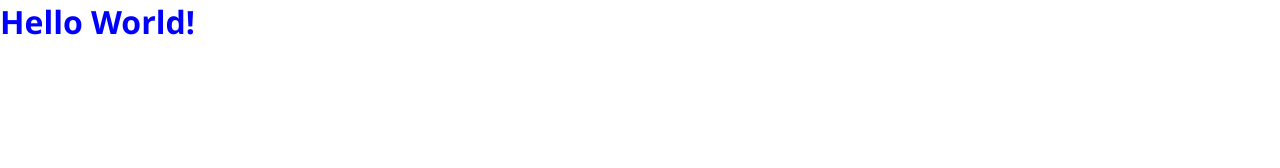
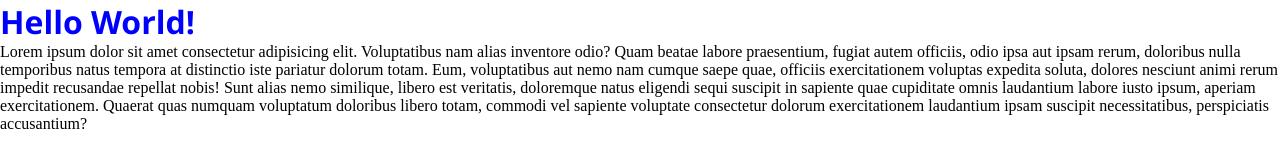
Before and after one commit to IceStorm1k/firstGitPto, a plain HTML site: page index.html in a window 1280 px wide. Drawn offline with Linux system fonts and the light colour scheme.

Commit message:
Добавил новый абзац с большим текстом

```diff
--- a/index.html
+++ b/index.html
@@ -8,5 +8,6 @@
 </head>
 <body>
     <h1>Hello World!</h1>
+    <p>Lorem ipsum dolor sit amet consectetur adipisicing elit. Voluptatibus nam alias inventore odio? Quam beatae labore praesentium, fugiat autem officiis, odio ipsa aut ipsam rerum, doloribus nulla temporibus natus tempora at distinctio iste pariatur dolorum totam. Eum, voluptatibus aut nemo nam cumque saepe quae, officiis exercitationem voluptas expedita soluta, dolores nesciunt animi rerum impedit recusandae repellat nobis! Sunt alias nemo similique, libero est veritatis, doloremque natus eligendi sequi suscipit in sapiente quae cupiditate omnis laudantium labore iusto ipsum, aperiam exercitationem. Quaerat quas numquam voluptatum doloribus libero totam, commodi vel sapiente voluptate consectetur dolorum exercitationem laudantium ipsam suscipit necessitatibus, perspiciatis accusantium?</p>
 </body>
 </html>
```
